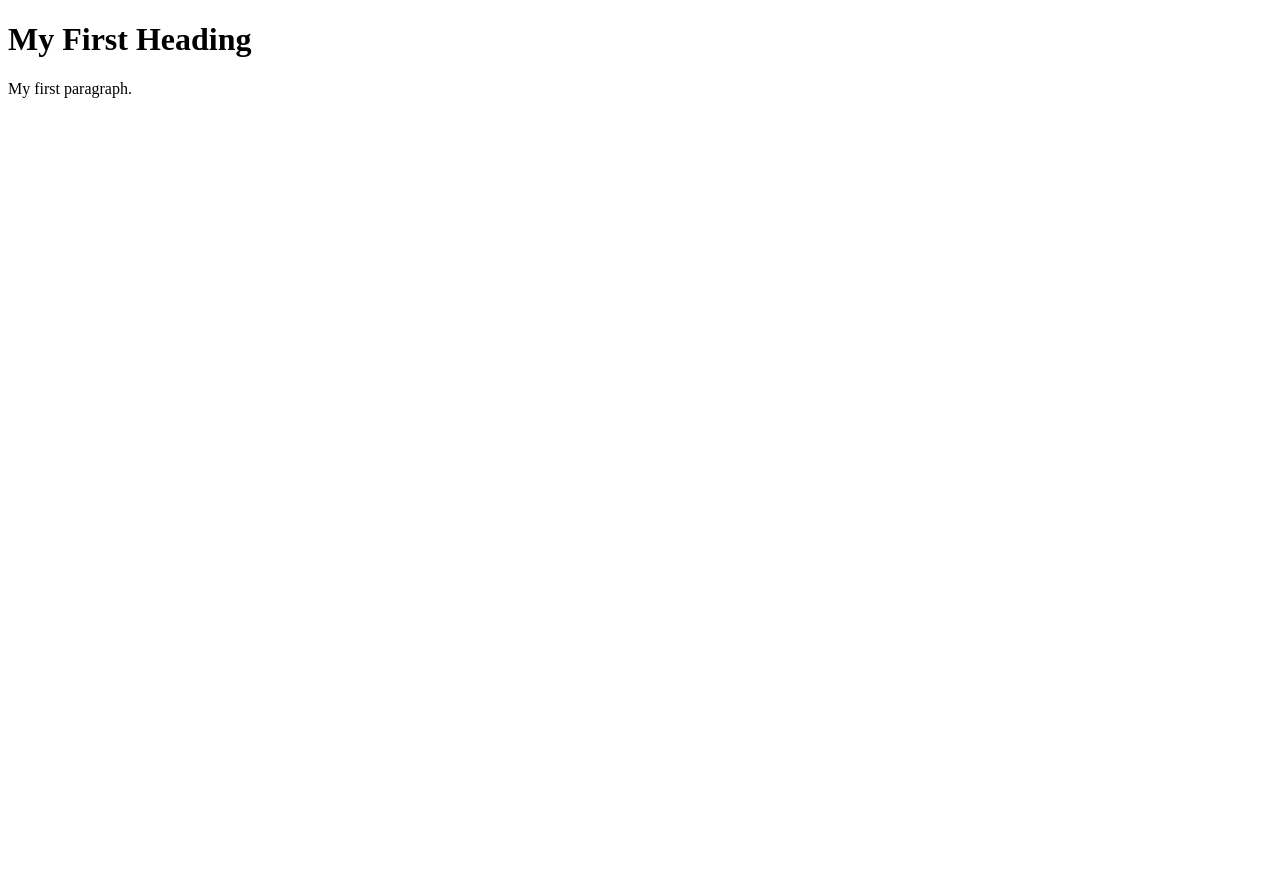
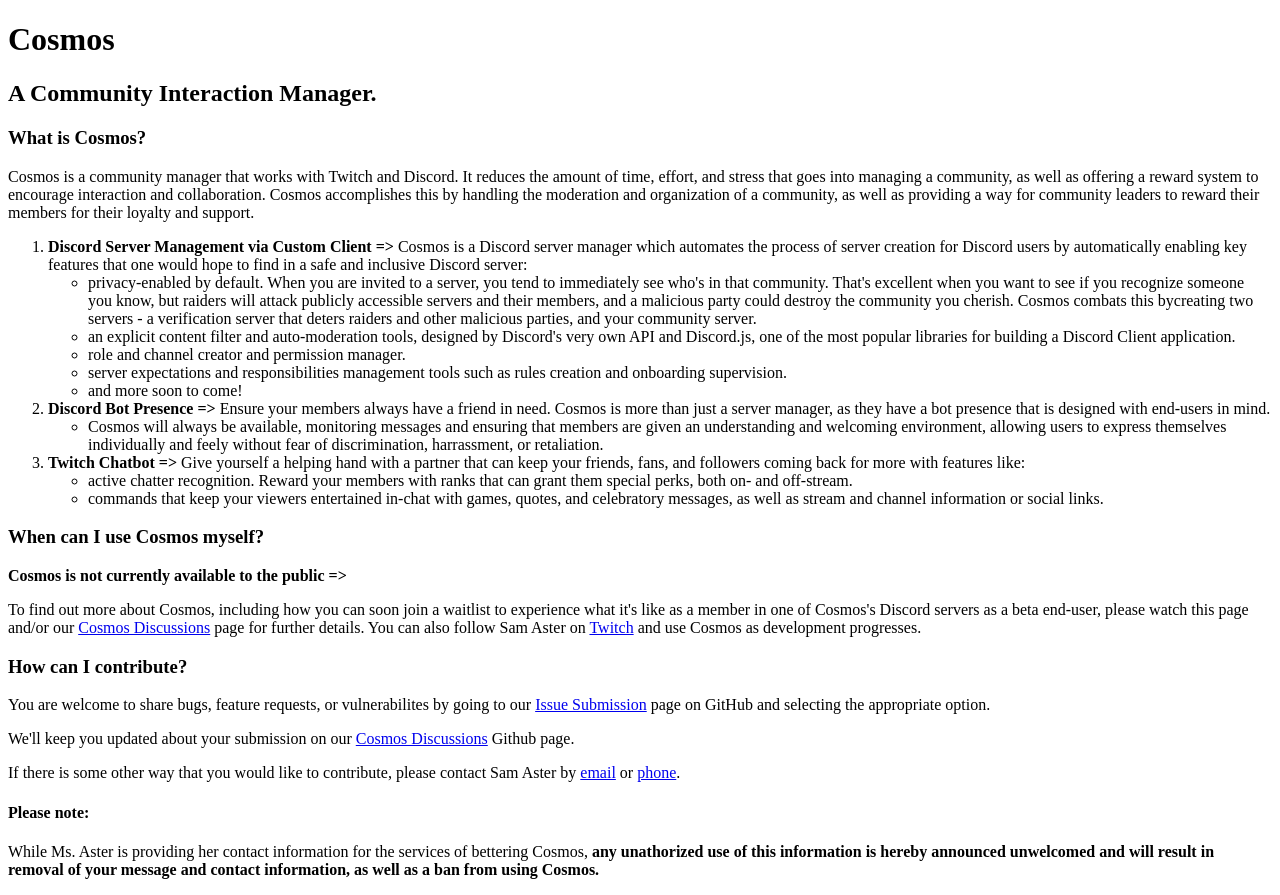
Before and after one commit to Sam-Aster/Cosmos-Bot, a website: page index.html in a window 1280 px wide. Before the commit the page ends 800 px from the top, so only its background shows below. Drawn offline with Linux system fonts and the light colour scheme.

Commit message:
Restructure directories, update index.html

```diff
--- a/discord/bot.js
+++ b/discord/bot.js
@@ -2,13 +2,13 @@
 const { Client, GatewayIntentBits } = require( 'discord.js' );
 
 const { token } = require( '../config.json' );
-const { handleError } = require( '../appUtilities/errorHandler.js' );
-const { start, addMember } = require( './events' );
+const { addMember } = require( './events/addMember' );
+const { start } = require( './events/start' );
 const bot = new Client( {
     intents: [ GatewayIntentBits.Guilds, GatewayIntentBits.GuildMembers ],
 } );
 bot.on( 'ready', start );
 bot.on( 'guildMemberAdd', addMember );
 module.exports = {
-    connect: bot.login( token ).catch( handleError )
+    connect: bot.login( token ).catch( console.trace )
 };
--- a/index.html
+++ b/index.html
@@ -1,10 +1,91 @@
 <!DOCTYPE html>
 <html>
+
 <body>
+    <h1>Cosmos</h1>
+    <h2>A Community Interaction Manager.</h2>
+    <h3>What is Cosmos?</h3>
+    <p>
+        Cosmos is a community manager that works with Twitch and Discord. It reduces the amount of time, effort, and
+        stress that goes into managing a community, as well as offering a reward system to encourage interaction and
+        collaboration. Cosmos accomplishes this by handling the moderation and organization of a community, as well as
+        providing a way for community leaders to reward their members for their loyalty and support.
+    </p>
+    <div>
+        <ol>
+            <li>
+                <strong>Discord Server Management via Custom Client =&gt;</strong> Cosmos is a Discord server manager
+                which
+                automates the process of server creation for Discord users by automatically enabling key features that
+                one
+                would hope to find in a safe and inclusive Discord server:
+                <ul>
+                    <li>privacy-enabled by default. When you are invited to a server, you tend to immediately see who's
+                        in that community. That's excellent when you want to see if you recognize someone you know, but
+                        raiders will attack publicly accessible servers and their members, and a malicious party could
+                        destroy the community you cherish. Cosmos combats this bycreating two servers - a verification
+                        server that deters raiders and other malicious parties, and your community server.</li>
+                    <li>an explicit content filter and auto-moderation tools, designed by Discord's very own API and
+                        Discord.js, one of the most popular libraries for building a Discord Client application.</li>
+                    <li>role and channel creator and permission manager.</li>
+                    <li>server expectations and responsibilities management tools such as rules creation and onboarding
+                        supervision.</li>
+                    <li>and more soon to come!</li>
+                </ul>
+            </li>
+            <li>
+                <strong>Discord Bot Presence =&gt;</strong> Ensure your members always have a friend in need. Cosmos is
+                more
+                than just a server manager, as they have a bot presence that is designed with end-users in mind.
+                <ul>
+                    <li>Cosmos will always be available, monitoring messages and ensuring that members are given an
+                        understanding and welcoming environment, allowing users to express themselves individually and
+                        feely
+                        without fear of discrimination, harrassment, or retaliation.</li>
+                </ul>
+            </li>
+            <li>
+                <strong>Twitch Chatbot =&gt;</strong> Give yourself a helping hand with a partner that can keep your
+                friends, fans, and followers coming back for more with features like:
+                <ul>
+                    <li>active chatter recognition. Reward your members with ranks that can grant them special perks,
+                        both
+                        on- and off-stream.</li>
+                    <li>commands that keep your viewers entertained in-chat with games, quotes, and celebratory
+                        messages, as
+                        well as stream and channel information or social links.</li>
+                </ul>
+            </li>
+        </ol>
+    </div>
+    <h3>When can I use Cosmos myself?</h3>
+    <div>
+        <strong>Cosmos is not currently available to the public =&gt;</strong>
+        <p>To find out more about Cosmos, including how you can soon join a waitlist to experience what it's like as a
+            member in
+            one of Cosmos's Discord servers as a beta end-user, please watch this page and/or our <a
+                href="https://github.com/Mirus-Initiative/Cosmos/discussions/1" target="_blank">Cosmos
+                Discussions</a> page for further details. You can also follow Sam
+            Aster on <a href="https://twitch.tv/sam_aster_" target="_blank">Twitch</a> and use Cosmos as development
+            progresses.</p>
+    </div>
+    <h3>How can I contribute?</h3>
+    <div>
+        <p>You are welcome to share bugs, feature requests, or vulnerabilites by going to our <a
+                href="https://github.com/Mirus-Initiative/Cosmos/issues/new/choose" target="_blank">Issue
+                Submission</a> page on GitHub and selecting the appropriate option.</p>
+        <p>We'll keep you updated about your submission on our <a
+                href="https://github.com/Mirus-Initiative/Cosmos/discussions/1" target="_blank">Cosmos Discussions</a>
+            Github page.</p>
+        <p>If there is some other way that you would like to contribute, please contact Sam Aster by
+            <a href="mailto:hmpstr@hmpstr.dev?subject=Cosmos" target="_blank">email</a> or <a href="tel:+1-719-695-0179"
+                target="_blank">phone</a>.
+        </p>
+        <h4>Please note:</h4>
+        <p>While Ms. Aster is providing her contact information for the services of bettering Cosmos, <strong>any
+                unathorized use of this information is hereby announced unwelcomed and will result in removal of your
+                message and contact information, as well as a ban from using Cosmos.</strong></p>
+    </div>
+</body>
 
-<h1>My First Heading</h1>
-
-<p>My first paragraph.</p>
-
-</body>
 </html>
```
Also changed, not shown: appUtilities/errorHandler.js (deleted, +0 -10 lines), discord/discordFunctions/newFile.js (deleted, +0 -9 lines), discord/events.js (deleted, +0 -69 lines), discord/events/addMember.js (added, +11 -0 lines), discord/events/eventFunctions/setServers.js (renamed from discord/discordFunctions/setServers.js, +8 -10 lines), discord/events/eventFunctions/validateServers.js (renamed from discord/discordFunctions/validateServers.js, +5 -6 lines), discord/events/start.js (added, +49 -0 lines), twitch/bot.js (+4 -6 lines), twitch/events/connected.js (added, +8 -0 lines), 1 other file.
